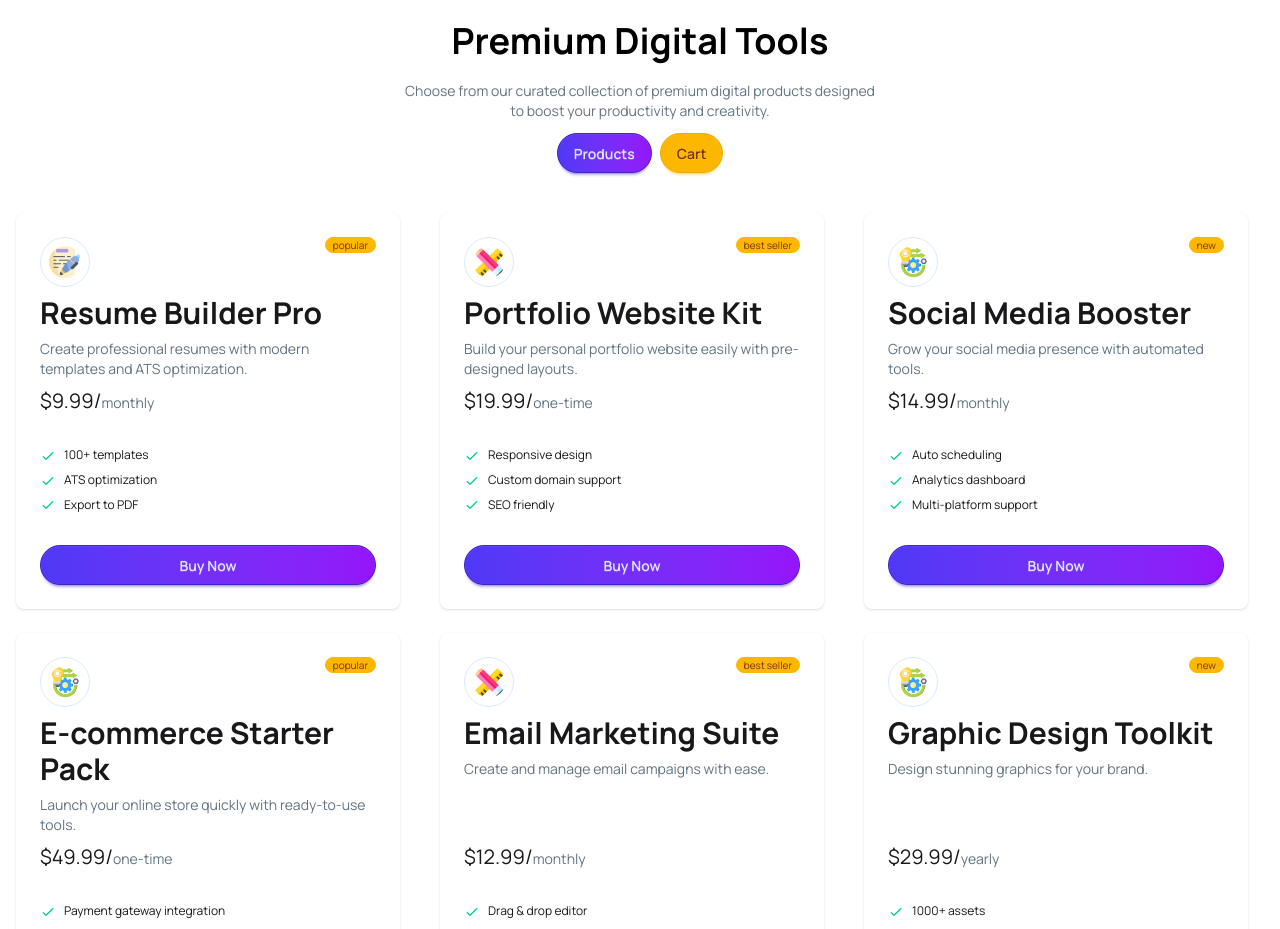
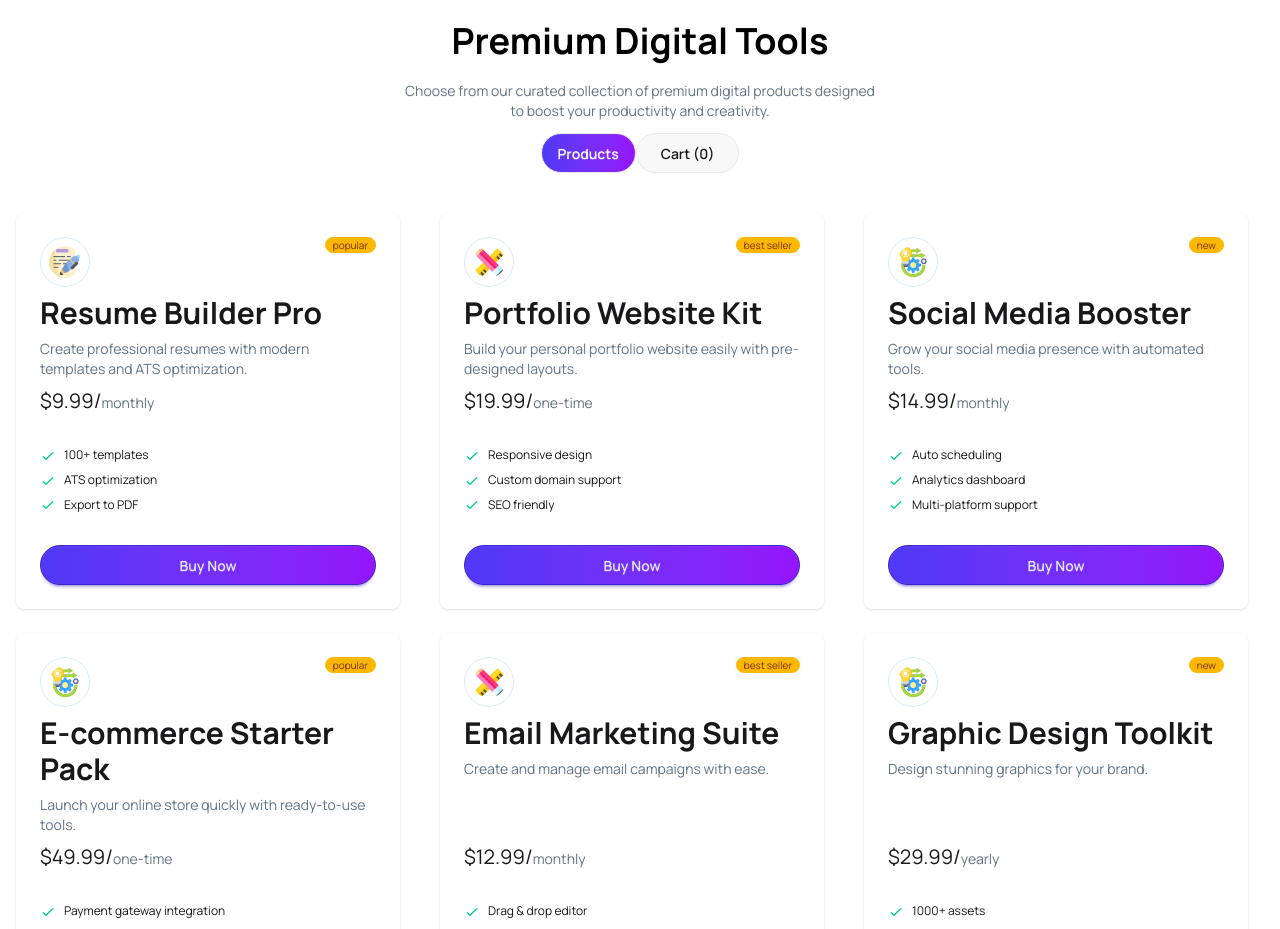
Before and after one commit to zisanahmed97/assignment6-ph-zisanahmed, a React (Vite) app: page / in a window 1280 px wide. Shown: the part 1140-2069 px from the top of the page. Built offline with nearby package versions, Linux system fonts and the light colour scheme.

Commit message:
added buy now button functionality

```diff
--- a/src/Components/AvailableCard/AvailableCard.jsx
+++ b/src/Components/AvailableCard/AvailableCard.jsx
@@ -1,7 +1,9 @@
-import React from 'react';
+import React, { useState } from 'react';
 
 const AvailableCard = ({availableCard}) => {
-    console.log(availableCard)
+    console.log(availableCard);
+
+    const [isSelected , setIsSelected] = useState(false);
     return (
         <div >
           <div className="card w-96 h-full bg-base-100 shadow-sm ">
@@ -33,7 +35,9 @@ const AvailableCard = ({availableCard}) => {
 
     </ul>
     <div className="mt-6">
-      <button className="btn btn-primary btn-block bg-gradient-to-r from-[#4F39F6] to-[#9514FA] rounded-4xl">Buy Now</button>
+      <button onClick={() => setIsSelected(true)} className="btn btn-primary btn-block bg-gradient-to-r from-[#4F39F6] to-[#9514FA] rounded-4xl">
+        {isSelected === true ? "Added to Cart" : "Buy Now"}
+        </button>
     </div>
   </div>
 </div>
--- a/src/Components/Cards/Cards.jsx
+++ b/src/Components/Cards/Cards.jsx
@@ -13,10 +13,10 @@ const Cards = ({cardPromise}) => {
                 <h2 className='text-4xl text-black font-bold text-center mt-[100px]'>Premium Digital Tools</h2>
                 <p className='text-[#627382] text-sm text-center mt-[20px]'>Choose from our curated collection of premium digital products designed <br /> to boost your productivity and creativity.</p>
             </div>
-            <div className='flex justify-center gap-2 mt-3'>
-                <button onClick={()=>setSelectedType("Products")} className={`btn btn-primary  ${selectedType === "Products"? "bg-gradient-to-r from-[#4F39F6] to-[#9514FA]" : "btn-warning"} rounded-4xl `}>Products</button>
+            <div className='flex justify-center  mt-3'>
+                <button onClick={()=>setSelectedType("Products")} className={`btn   ${selectedType === "Products"? "text-white bg-gradient-to-r from-[#4F39F6] to-[#9514FA]" : ""} rounded-4xl `}>Products</button>
 
-                <button onClick={()=>setSelectedType("Cart")} className={`btn  ${selectedType === "Cart"? "bg-gradient-to-r from-[#4F39F6] to-[#9514FA]" : "btn-warning"} rounded-4xl `}>Cart</button>
+                <button onClick={()=>setSelectedType("Cart")} className={`btn px-[24px]  ${selectedType === "Cart"? "text-white bg-gradient-to-r from-[#4F39F6] to-[#9514FA]" : ""} rounded-4xl   `}>Cart (0)</button>
             </div>
                  <div className="max-w-7xl mx-auto px-4 py-10">
          <div className="grid grid-cols-1  md:grid-cols-3 gap-6 items-stretch" >
```
